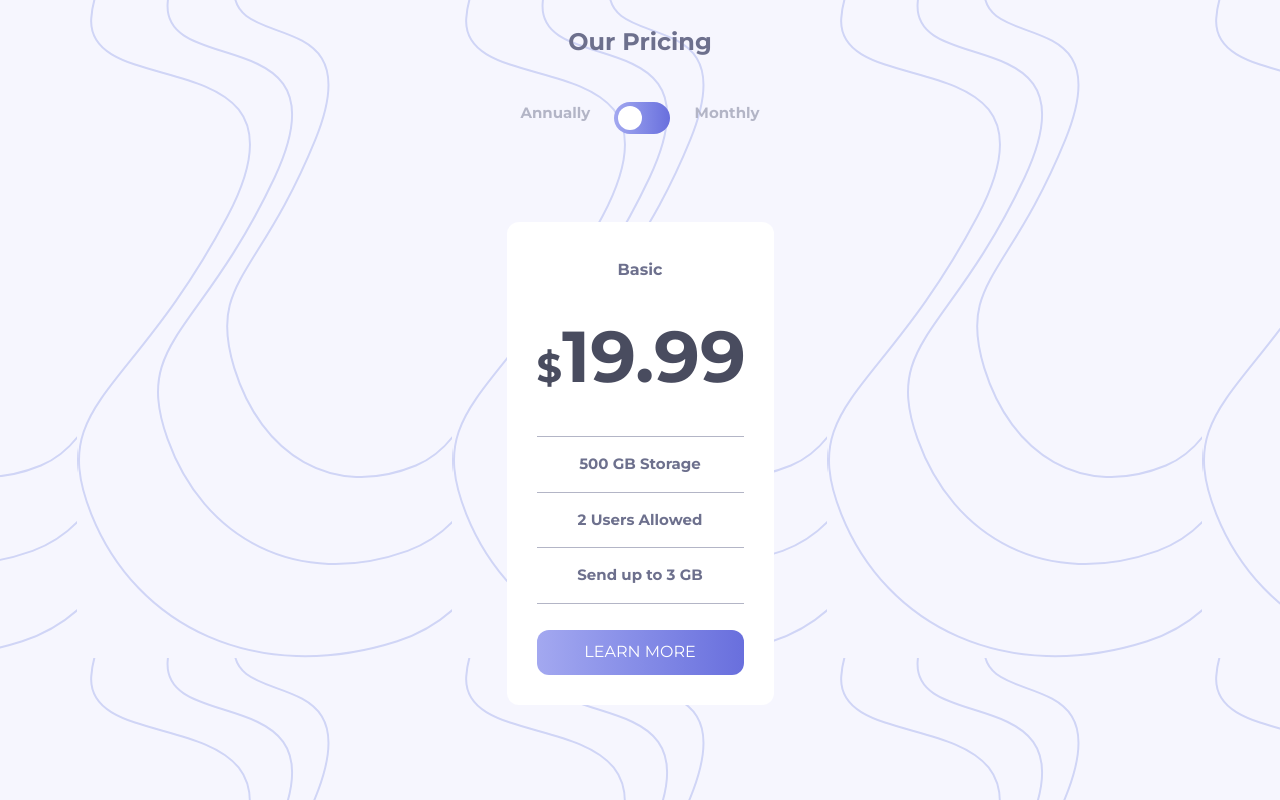
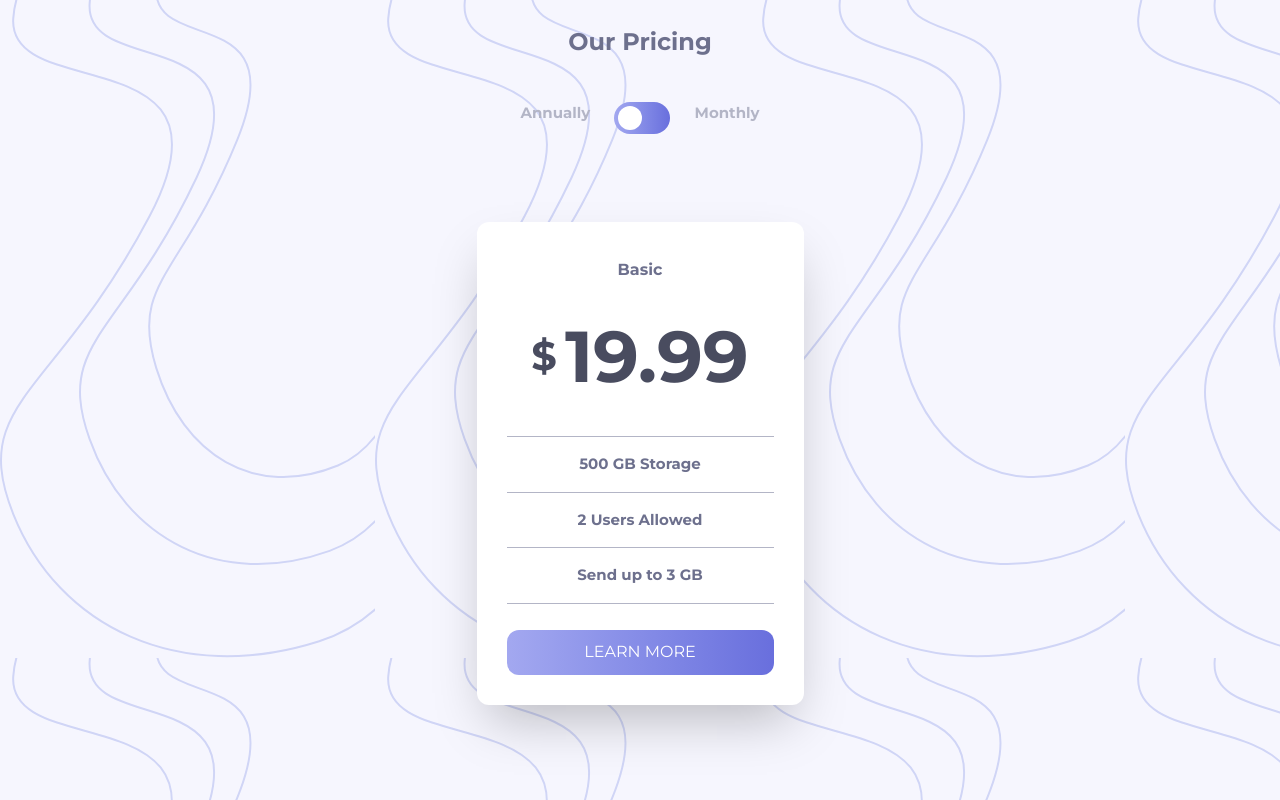
Before and after one commit to mmiraei94-commits/pricing-component-with-toggle, a website: page index.html in a window 1280 px wide. Drawn offline with Linux system fonts and the light colour scheme; files whose address does not match are found by name.

Commit message:
background problem

```diff
--- a/index.html
+++ b/index.html
@@ -1,34 +1,65 @@
-
-<!DOCTYPE html>
+<!doctype html>
 <html lang="en">
   <head>
-    <meta charset="UTF-8">
-    <meta name="viewport" content="width=device-width, initial-scale=1.0">
+    <meta charset="UTF-8" />
+    <meta name="viewport" content="width=device-width, initial-scale=1.0" />
     <title>pricing-component-with-toggle</title>
-    <link rel="stylesheet" href="src/output.css">
+    <link rel="stylesheet" href="src/output.css" />
   </head>
-<body class="bg-very-light-grayish-blue bg-[url('./src/images/bg-top.svg')] bg-top h-screen px-[64px] py-[24px] font-[Montserrat]">
+  <body
+    class="bg-very-light-grayish-blue bg-[url('./src/images/bg-top.svg')] h-screen px-[64px] py-[24px] font-[Montserrat]"
+  >
     <main class="justify-items-center">
-        <h1 class="mb-[42px] text-grayish-blue text-[24px] font-[700]">Our Pricing</h1>
+      <h1 class="mb-[42px] text-grayish-blue text-[24px] font-[700]">
+        Our Pricing
+      </h1>
       <div class="flex w-[239px] justify-between mb-[88px]">
-            <label for="" class="text-light-grayish-blue text-[15px] font-[700]">Annually</label>
-            <div class="w-[56px] h-[32px] bg-linear-to-l from-[#696fdd] to-[#a3a8f0] rounded-full content-center px-1">
-                <div class="size-[24px] bg-white rounded-full "></div>
+        <label for="" class="text-light-grayish-blue text-[15px] font-[700]"
+          >Annually</label
+        >
+        <div
+          class="w-[56px] h-[32px] bg-linear-to-l from-[#696fdd] to-[#a3a8f0] rounded-full content-center px-1"
+        >
+          <div class="size-[24px] bg-white rounded-full"></div>
         </div>
-            <label for="" class="text-light-grayish-blue text-[15px] font-[700]">Monthly</label>
+        <label for="" class="text-light-grayish-blue text-[15px] font-[700]"
+          >Monthly</label
+        >
       </div>
       <section>
-            <div class="w-[267px] h-full rounded-[12px] bg-white px-[30px] pt-[36px] pb-[30px] justify-items-center">
+        <div
+          class="w-[327px] h-full rounded-[12px] bg-white px-[30px] pt-[36px] pb-[30px] justify-items-center shadow-2xl"
+        >
           <div class="font-[700] text-grayish-blue mb-[20px]">Basic</div>
-                <div class="font-bold text-[72px] text-dark-grayish-blue pb-[26px] border-light-grayish-blue border-b-1 w-full text-center"> <span class="text-[40px]">$</span>19.99</div>
-                <div class="font-[700] text-[15px] text-grayish-blue py-[16px] border-light-grayish-blue border-b-1 w-full text-center">500 GB Storage</div>
-                <div class="font-[700] text-[15px] text-grayish-blue py-[16px] border-light-grayish-blue border-b-1 w-full text-center">2 Users Allowed</div>
-                <div class="font-[700] text-[15px] text-grayish-blue py-[16px] border-light-grayish-blue border-b-1 w-full text-center mb-[26px]">Send up to 3 GB</div>
-               <div class="w-full"><button class="bg-linear-to-l from-[#696fdd] to-[#a3a8f0] w-full h-[45px] rounded-[12px] text-white">LEARN MORE</button></div>
+          <div
+            class="font-bold text-[72px] text-dark-grayish-blue pb-[26px] border-light-grayish-blue border-b-1 w-full flex items-center justify-center gap-2"
+          >
+            <div class="text-[40px]">$</div><div>19.99</div>
+          </div>
+          <div
+            class="font-[700] text-[15px] text-grayish-blue py-[16px] border-light-grayish-blue border-b-1 w-full text-center"
+          >
+            500 GB Storage
+          </div>
+          <div
+            class="font-[700] text-[15px] text-grayish-blue py-[16px] border-light-grayish-blue border-b-1 w-full text-center"
+          >
+            2 Users Allowed
+          </div>
+          <div
+            class="font-[700] text-[15px] text-grayish-blue py-[16px] border-light-grayish-blue border-b-1 w-full text-center mb-[26px]"
+          >
+            Send up to 3 GB
+          </div>
+          <div class="w-full">
+            <button
+              class="bg-linear-to-l from-[#696fdd] to-[#a3a8f0] w-full h-[45px] rounded-[12px] text-white"
+            >
+              LEARN MORE
+            </button>
+          </div>
         </div>
       </section>
     </main>
-
-
   </body>
 </html>
```
Also changed, not shown: src/output.css. Lines whose indentation alone changed are shown as unchanged.
